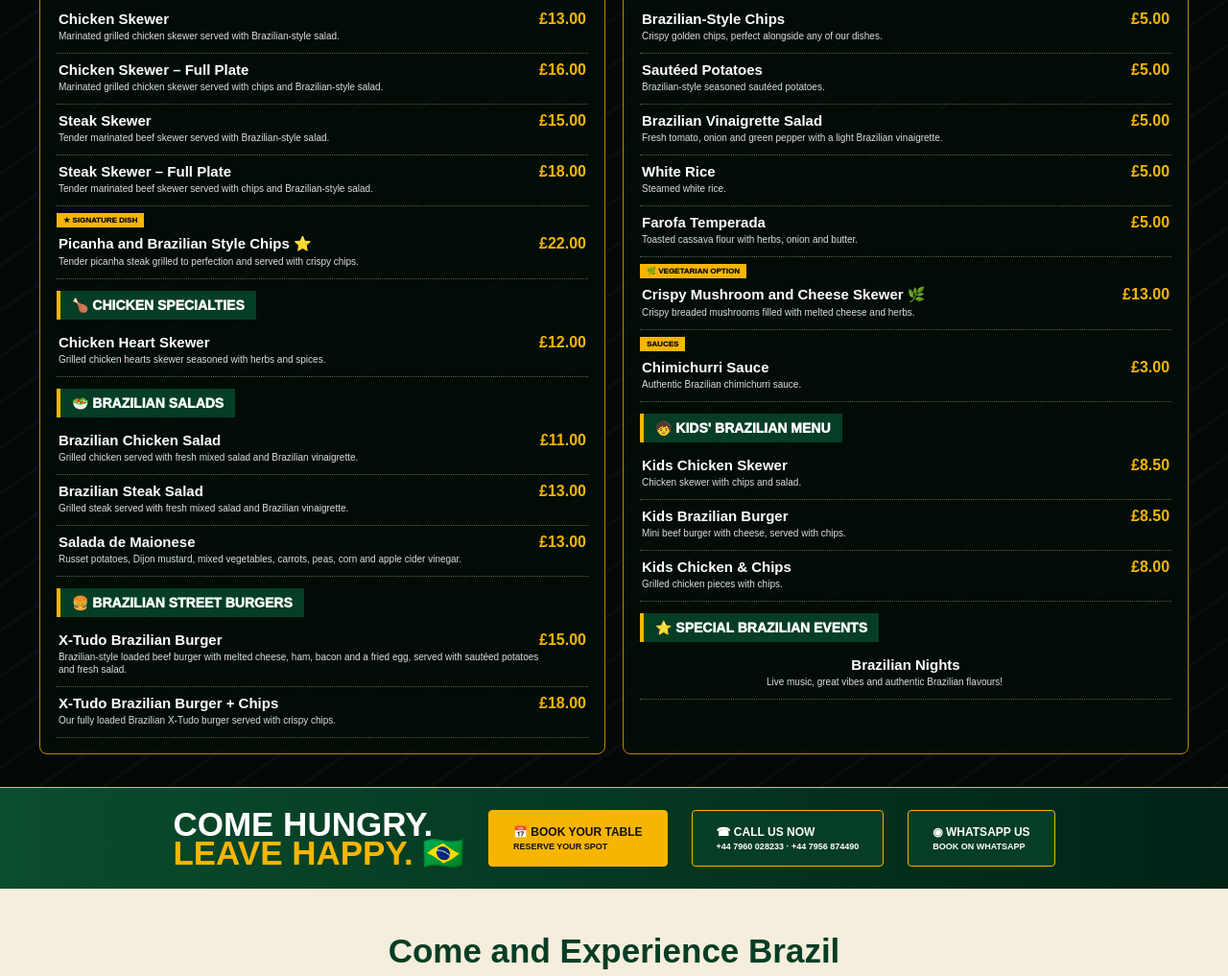
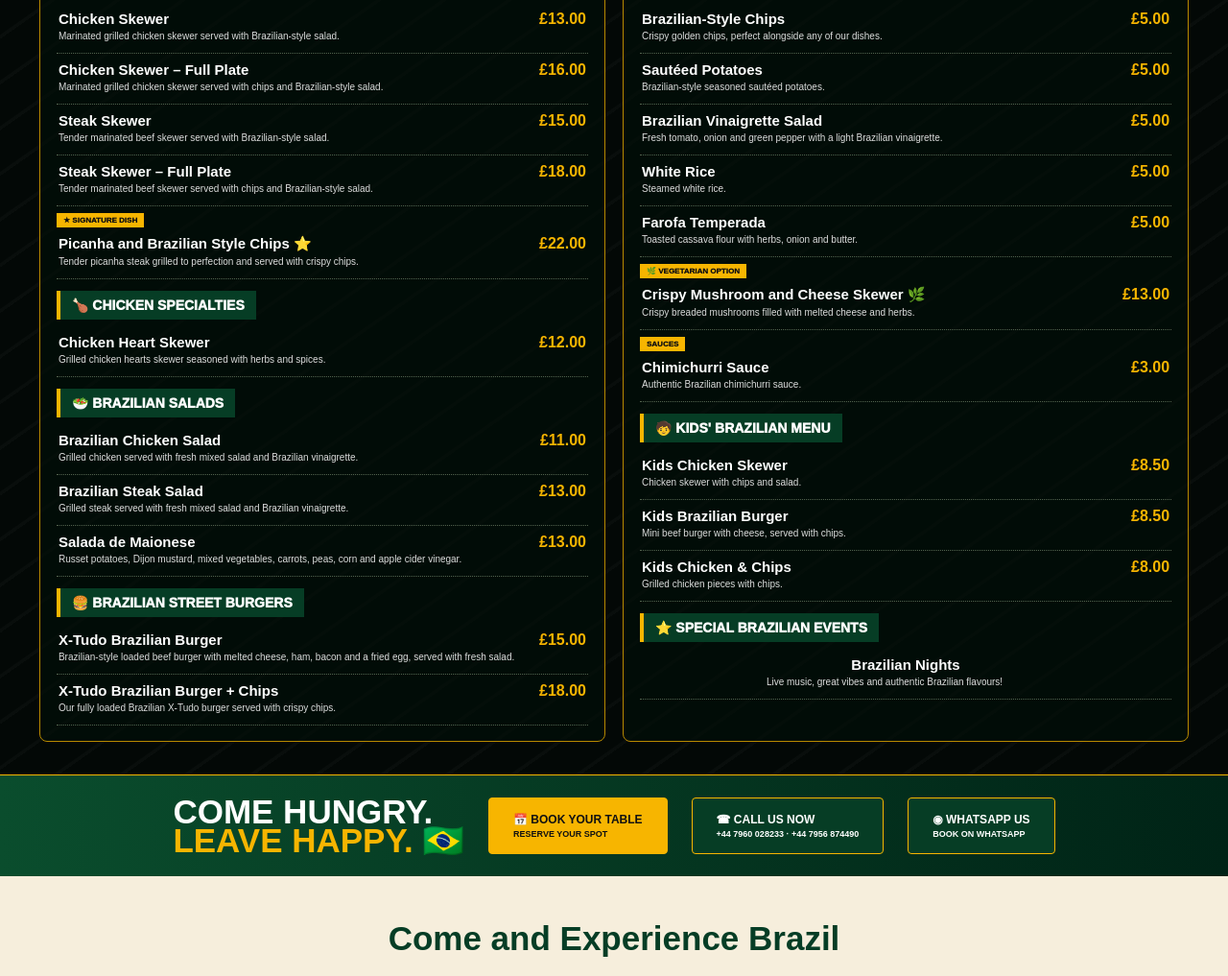
Before and after one commit to andrt200-studio/Sabor-de-Rua-Brasil, a plain HTML site: page index.html in a window 1280 px wide. Shown: the part 1467-2484 px from the top of the page at 96% size. Drawn offline with Linux system fonts and the light colour scheme.

Commit message:
Update X-Tudo Brazilian Burger description
Removed mention of sautéed potatoes from the X-Tudo Brazilian Burger description.

```diff
--- a/index.html
+++ b/index.html
@@ -92,7 +92,7 @@ a{color:inherit}.top{background:#00180e;border-bottom:1px solid #a97a00;min-heig
       <div class="item"><b>Brazilian Steak Salad</b><strong>£13.00</strong><p>Grilled steak served with fresh mixed salad and Brazilian vinaigrette.</p></div>
       <div class="item"><b>Salada de Maionese</b><strong>£13.00</strong><p>Russet potatoes, Dijon mustard, mixed vegetables, carrots, peas, corn and apple cider vinegar.</p></div>
       <div class="section"><span class="section-title">🍔 BRAZILIAN STREET BURGERS</span></div>
-      <div class="item"><b>X-Tudo Brazilian Burger</b><strong>£15.00</strong><p>Brazilian-style loaded beef burger with melted cheese, ham, bacon and a fried egg, served with sautéed potatoes and fresh salad.</p></div>
+      <div class="item"><b>X-Tudo Brazilian Burger</b><strong>£15.00</strong><p>Brazilian-style loaded beef burger with melted cheese, ham, bacon and a fried egg, served with fresh salad.</p></div>
       <div class="item"><b>X-Tudo Brazilian Burger + Chips</b><strong>£18.00</strong><p>Our fully loaded Brazilian X-Tudo burger served with crispy chips.</p></div>
     </div>
     <div class="menu-col">
```
